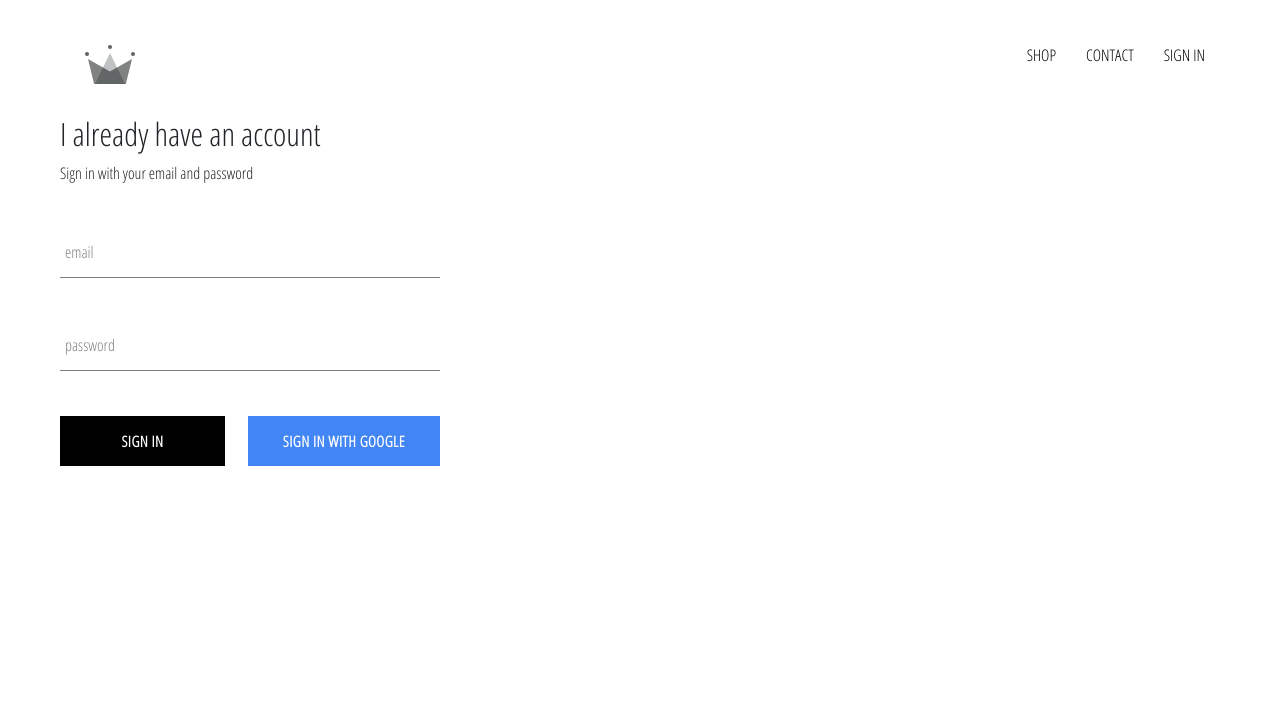
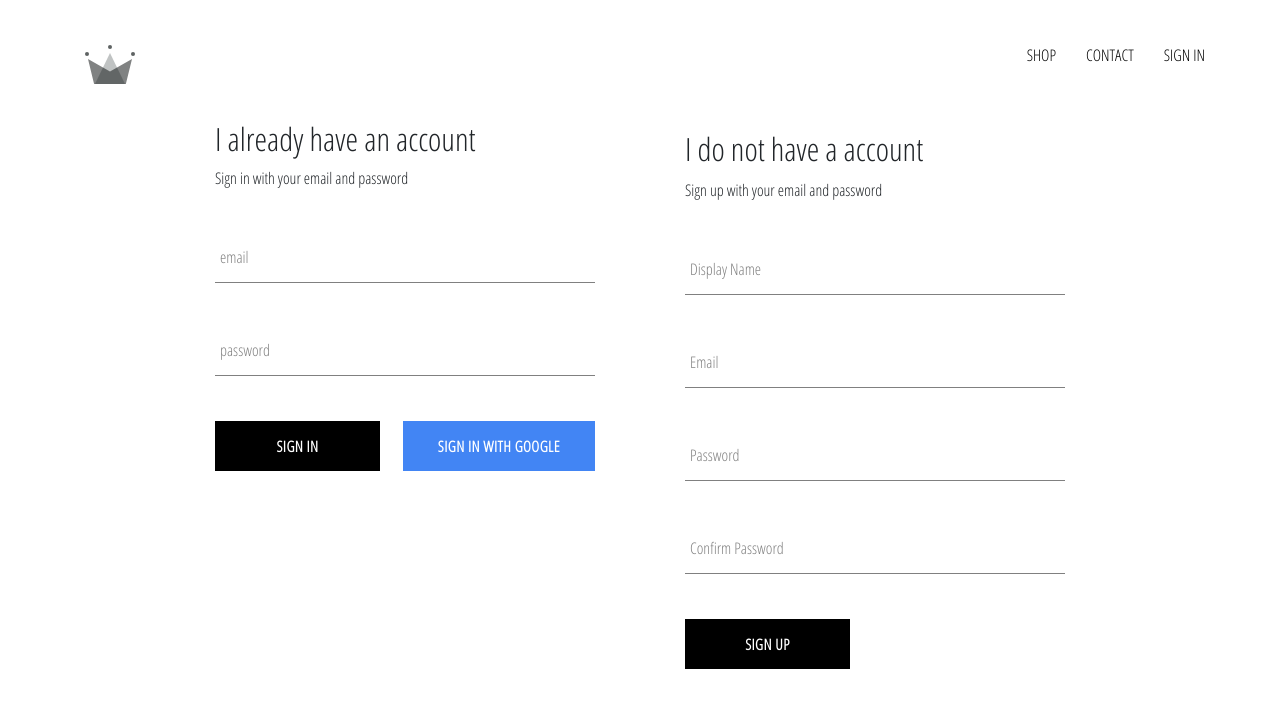
Before and after one commit to GhaneiShahin/E-Commerce, a React (Create React App) app: page /signin in a window 1280 px wide. Shown: the top 708 px of the page. Built offline with nearby package versions, Linux system fonts and the light colour scheme; no server answers.

Commit message:
added user authenticated and infos with firebase

```diff
--- a/src/App.js
+++ b/src/App.js
@@ -4,7 +4,7 @@
 import Shop from "./pages/Shop/Shop";
 import Header from "./components/Header/Header";
 import SignIn_and_SignUp from "./pages/SignIn-and-SignUp/SignIn-and-SignUp";
-import { auth } from "./firebase/firebase-utils";
+import { auth, createUserProfileDocument } from "./firebase/firebase-utils";
 
 class App extends Component {
   state = {
@@ -14,9 +14,21 @@
   unsubscribeFromAuth = null;
 
   componentDidMount() {
-    this.unsubscribeFromAuth = auth.onAuthStateChanged((user) => {
-      this.setState({ currentUser: user });
-      console.log(user);
+    this.unsubscribeFromAuth = auth.onAuthStateChanged(async (userAuth) => {
+      if (userAuth) {
+        const userRef = await createUserProfileDocument(userAuth);
+        userRef.onSnapshot((snapShot) => {
+          this.setState({
+            currentUser: {
+              id: snapShot.id,
+              ...snapShot.data(),
+            },
+          });
+          console.log(this.state)
+        });
+      } else {
+        this.setState({ currentUser: userAuth });
+      }
     });
   }
 
@@ -26,7 +38,7 @@
   render() {
     return (
       <Fragment>
-        <Header currentUser={this.state.currentUser}/>
+        <Header currentUser={this.state.currentUser} />
         <Switch>
           <Route path="/shop" component={Shop} />
           <Route path="/signin" component={SignIn_and_SignUp} />
--- a/src/components/Authentication/Signup/Signup.js
+++ b/src/components/Authentication/Signup/Signup.js
@@ -0,0 +1,97 @@
+import React, { Component } from "react";
+import "./Signup.scss";
+import FormInput from "../../FormInput/FormInput";
+import CostumButton from "../../CostumButton/CostumButton";
+import {
+  auth,
+  createUserProfileDocument,
+} from "../../../firebase/firebase-utils";
+
+class Signup extends Component {
+  state = {
+    displayName: "",
+    email: "",
+    password: "",
+    confirmPassword: "",
+  };
+
+  handleSubmit = async (e) => {
+    e.preventDefault();
+    const { displayName, email, password, confirmPassword } = this.state;
+    if (password !== confirmPassword) {
+      alert("password dont't match");
+      return;
+    }
+
+    try {
+      const { user } = await auth.createUserWithEmailAndPassword(
+        email,
+        password
+      );
+      createUserProfileDocument(user, { displayName });
+      this.setState({
+        displayName: "",
+        email: "",
+        password: "",
+        confirmPassword: "",
+      });
+    } catch (error) {
+      console.error(error);
+    }
+  };
+
+  handleChange = (e) => {
+    const { name, value } = e.target;
+    this.setState({ [name]: value });
+  };
+
+  render() {
+    const { displayName, email, password, confirmPassword } = this.state;
+    return (
+      <div className="sign-up">
+        <h2 className="title">I do not have a account</h2>
+        <span>Sign up with your email and password</span>
+        <form className="sign-up-form" onSubmit={this.handleSubmit}>
+          <FormInput
+            type="text"
+            name="displayName"
+            value={displayName}
+            onChange={this.handleChange}
+            label="Display Name"
+            required
+          />
+
+          <FormInput
+            type="email"
+            name="email"
+            value={email}
+            onChange={this.handleChange}
+            label="Email"
+            required
+          />
+
+          <FormInput
+            type="password"
+            name="password"
+            value={password}
+            onChange={this.handleChange}
+            label="Password"
+            required
+          />
+
+          <FormInput
+            type="password"
+            name="confirmPassword"
+            value={confirmPassword}
+            onChange={this.handleChange}
+            label="Confirm Password"
+            required
+          />
+          <CostumButton type="submit">SIGN UP</CostumButton>
+        </form>
+      </div>
+    );
+  }
+}
+
+export default Signup;
--- a/src/components/Authentication/Signup/Signup.scss
+++ b/src/components/Authentication/Signup/Signup.scss
@@ -0,0 +1,9 @@
+.sign-up {
+  display: flex;
+  flex-direction: column;
+  width: 380px;
+}
+
+.title {
+  margin: 10px 0px;
+}
--- a/src/firebase/firebase-utils.js
+++ b/src/firebase/firebase-utils.js
@@ -13,6 +13,28 @@
   measurementId: "G-YTSCKGP9E3",
 };
 
+export const createUserProfileDocument = async (userAuth, additionalData) => {
+  if (!userAuth) return;
+  const userRef = firestore.doc(`users/${userAuth.uid}`);
+  const snapShot = await userRef.get();
+
+  if (!snapShot.exists) {
+    const { displayName, email } = userAuth;
+    const createAt = new Date();
+    try {
+      await userRef.set({
+        displayName,
+        email,
+        createAt,
+        ...additionalData,
+      });
+    } catch (error) {
+      console.log("error creating user", error.message);
+    }
+  }
+  return userRef;
+};
+
 firebase.initializeApp(config);
 
 export const auth = firebase.auth();
--- a/src/pages/SignIn-and-SignUp/SignIn-and-SignUp.js
+++ b/src/pages/SignIn-and-SignUp/SignIn-and-SignUp.js
@@ -1,10 +1,13 @@
 import React from "react";
+import "./SignIn-and-SignUp.scss";
 import Signin from "../../components/Authentication/Signin/Signin";
+import Signup from "../../components/Authentication/Signup/Signup";
 
 const SignIn_and_SignUp = () => {
   return (
     <div className="sign-in-and-sign-up">
       <Signin />
+      <Signup />
     </div>
   );
 };
--- a/src/pages/SignIn-and-SignUp/SignIn-and-SignUp.scss
+++ b/src/pages/SignIn-and-SignUp/SignIn-and-SignUp.scss
@@ -0,0 +1,6 @@
+.sign-in-and-sign-up {
+  width: 850px;
+  display: flex;
+  justify-content: space-between;
+  margin: 30px auto;
+}
```
